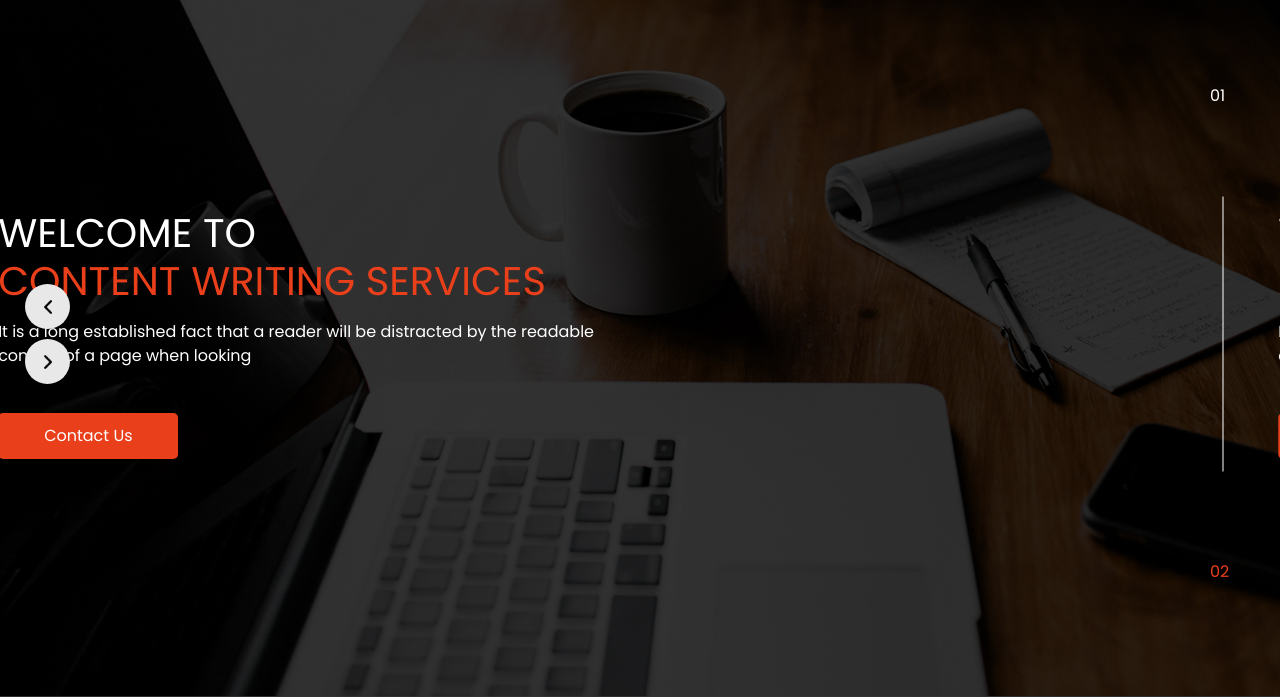
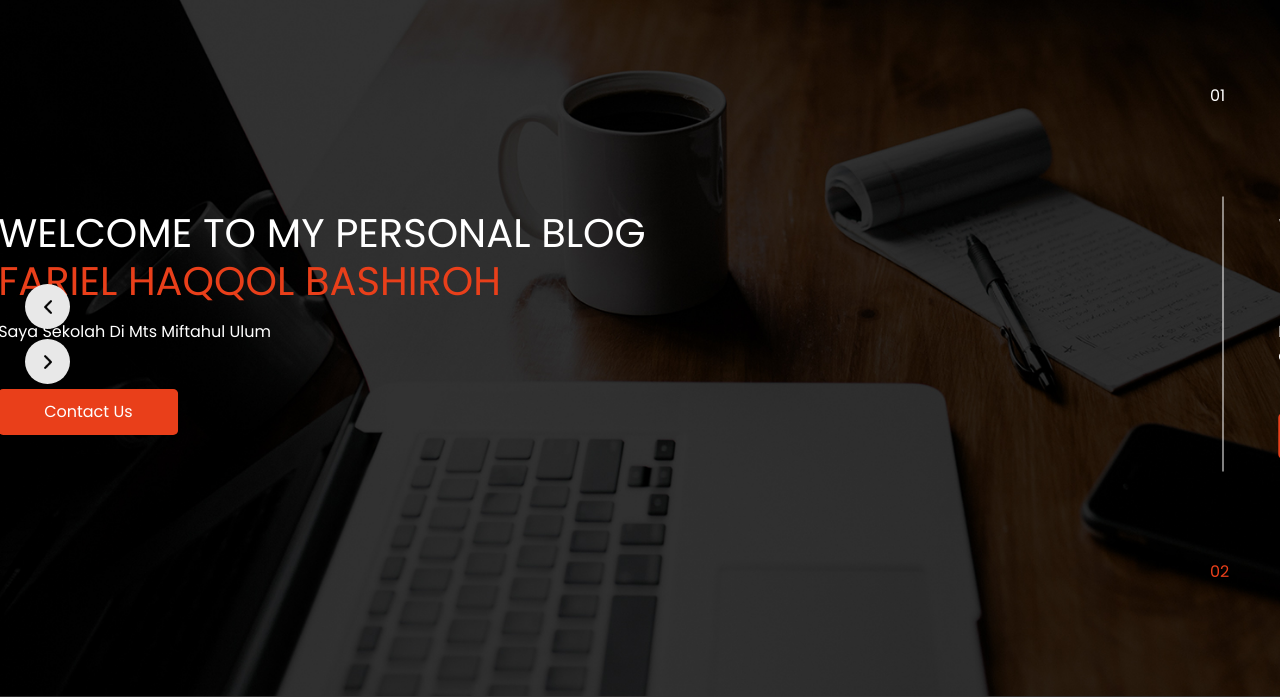
Before and after one commit to Fariel-VNX/Personal-blog, a plain HTML site: page index.html in a window 1280 px wide. Shown: the part 103-800 px from the top of the page. Drawn offline with nearby package versions, Linux system fonts and the light colour scheme.

Commit message:
Add files via upload

```diff
--- a/index.html
+++ b/index.html
@@ -89,14 +89,13 @@
                   <div class="detail-box">
                     <div>
                       <h1>
-                        Welcome To <br>
+                        Welcome To My Personal Blog <br>
                         <span>
-                          Content Writing Services
+                          Fariel Haqqol Bashiroh
                         </span>
                       </h1>
                       <p>
-                        It is a long established fact that a reader will be distracted by the readable content of a page
-                        when looking
+                        Saya Sekolah Di Mts Miftahul Ulum
                       </p>
                       <div class="btn-box">
                         <a href="" class="btn-1">
```
